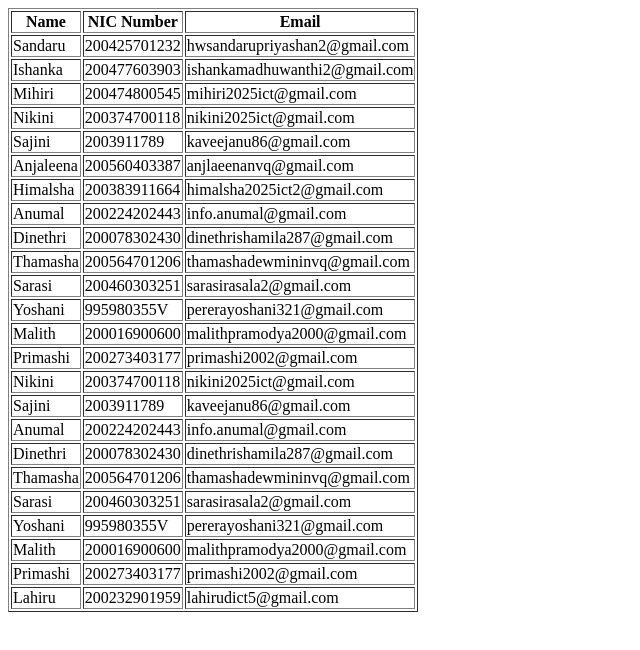
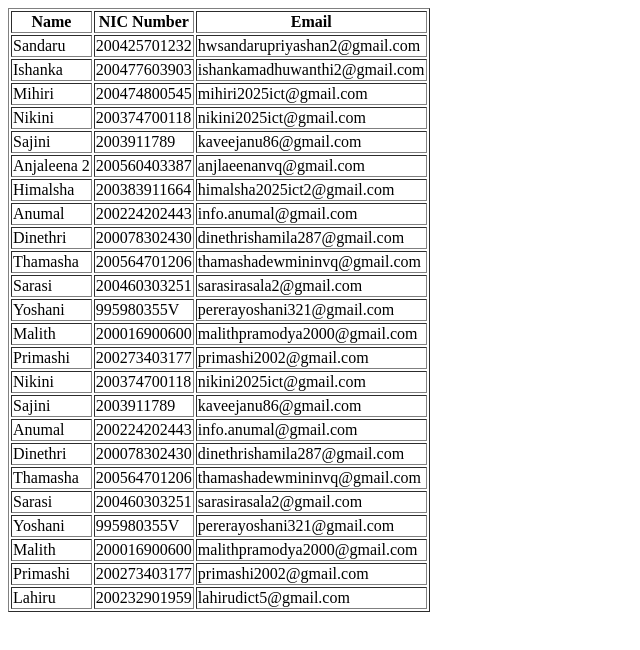
Before and after one commit to spwaduge/Github_Project_ICT_5, a plain HTML site: page index.html in a window 1280 px wide. Shown: the whole page, without its empty margins (0-640 px from the left). Drawn offline with Linux system fonts and the light colour scheme.

Commit message:
Update index.html

```diff
--- a/index.html
+++ b/index.html
@@ -45,7 +45,7 @@
 
 
         <tr>
-            <td>Anjaleena</td>
+            <td>Anjaleena 2</td>
             <td>200560403387</td>
             <td>anjlaeenanvq@gmail.com</td>
 </tr>
```
